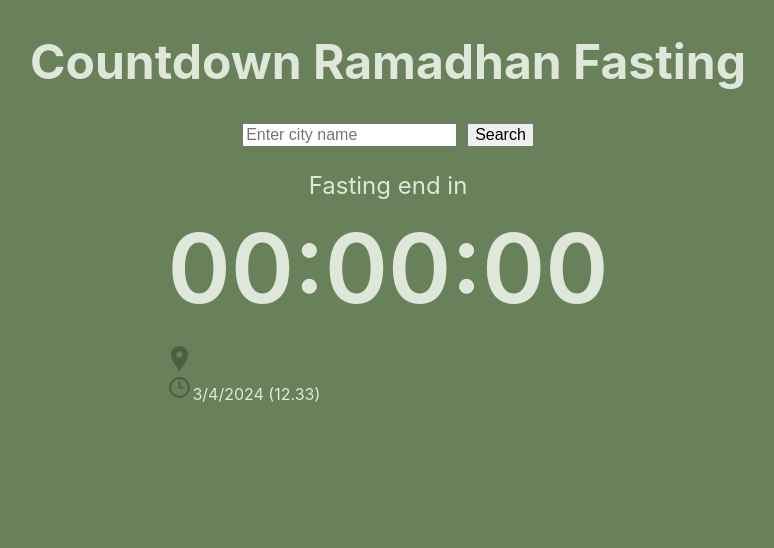
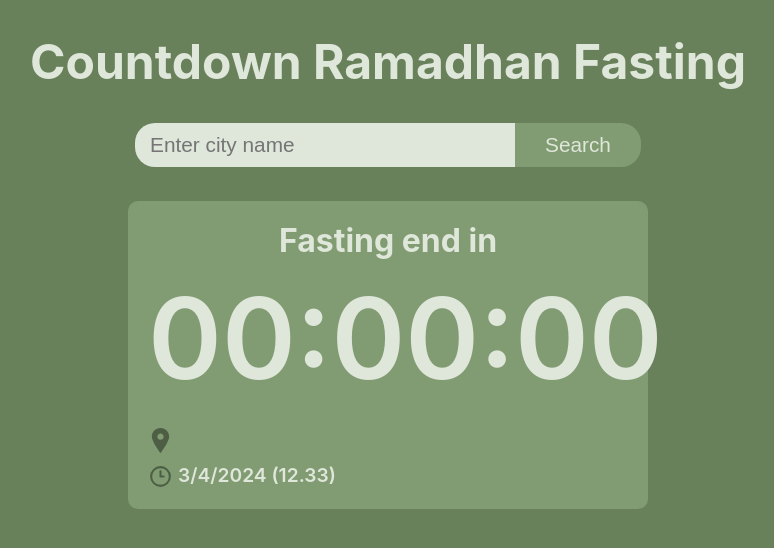
Before and after one commit to alfiannajih/countdown-fasting, a React (Create React App) app: page / in a window 1280 px wide. Shown: the top 548 px of the page, without its empty margins (252-1026 px from the left). Built offline with nearby package versions, Linux system fonts and the light colour scheme; no server answers.

Commit message:
styling css

```diff
--- a/src/App.css
+++ b/src/App.css
@@ -6,30 +6,64 @@
 
 .Countdown-wraper {
     margin-top: 24px;
-    width: fit-content;
+    width: 30em;
     margin-inline: auto;
+    background-color: #819c72;
+    padding: 20px;
+    border-radius: 10px;
 }
 
 .Countdown-timer {
     margin-block: 10px 20px;
-    font-size: 6em;
+    font-size: 7em;
     font-weight: 600;
 }
 
 .Additional-Information {
     text-align: left;
-    font-size: 1em;
+    font-size: 1.2em;
+    font-weight: 600;
+}
+
+.Countdown-location {
+    padding-bottom: 10px;
 }
 
 .Countdown-search-wrapper input {
-    font-size: 1em;
-    margin-inline: 5px;
+    font-size: 1.3em;
+    margin-bottom: 10px;
+    border: none;
+    padding-block: 10px;
+}
+
+.Search-input {
+    background-color: #DFE6DA;
+    color: #63755a;
+    border-radius: 20px 0 0 20px;
+    padding-inline: 15px;
+    width: 350px;
+}
+
+.Search-button {
+    background-color: #819c72;
+    color: #DFE6DA;
+    border-radius: 0 20px 20px 0;
+    cursor: pointer;
+    padding-inline: 30px;
 }
 
 .Countdown-command {
-    font-size: 1.5em;
+    font-size: 2em;
+    font-weight: bold;
 }
 
 h1 {
     font-size: 3em;
+    font-weight: bold;
 }
+
+svg {
+    display: inline-block;
+    vertical-align: middle;
+    padding-right: 5px;
+}
```
